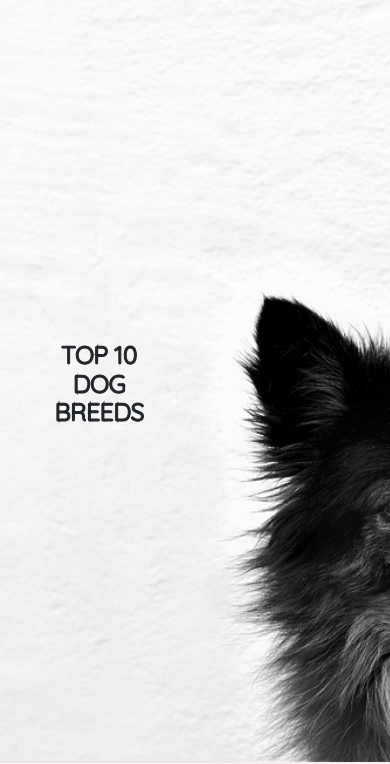
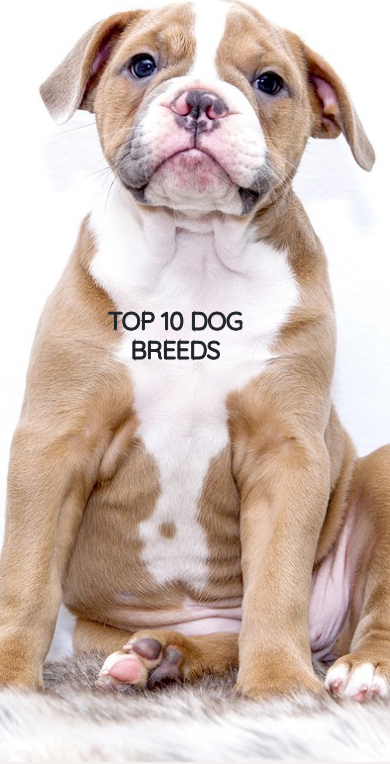
Before and after one commit to Oman24everDev/kodego-program-project-1, a plain HTML site: page Project-1/top10.html in a window 390 px wide. Shown: the part 82-846 px from the top of the page. Drawn offline with nearby package versions, Linux system fonts and the light colour scheme.

Commit message:
modified top10 section, change image

```diff
--- a/Project-1/css/style.css
+++ b/Project-1/css/style.css
@@ -79,6 +79,10 @@ a:hover{
 
 .banner-image .content-about{
   font-size: 1.8em;
+}
+
+.banner-image .content-top10{
+  padding-left: 5em;
 }
 
 .banner-image .text-dark{
@@ -240,14 +244,12 @@ padding-bottom: 1rem;
     -webkit-text-stroke-width: 0.4px;
   }
 
-  .banner-image .adopt-button{
-    background-color: #000;
-    color: white;
+
+  .banner-image .top10-head{
+    margin-right: 5em;
+    align-items: center;
   }
 
-  .banner-image .top10-head{
-    margin-right: 10em;
-  }
 
   .banner-image .adopt-button:hover{
     color: #c08282;
--- a/Project-1/top10.html
+++ b/Project-1/top10.html
@@ -25,7 +25,7 @@
   <!--For Banner Image CSS Internal-->
   <style>
     .banner-image {
-      background-image: url('images/top-content-banner2.jpg');
+      background-image: url('images/top10image3.jpg');
       background-size: cover;
     }
   </style>
@@ -80,8 +80,8 @@
       <!--Nav Bar End-->
 
       <!--Banner Image Start-->
-      <div class="banner-image w-100 vh-100 d-flex justify-content-start align-items-center ps-5">
-        <div class="content text-start">
+      <div class="banner-image w-100 vh-100 d-flex justify-content-start align-items-center">
+        <div class="content-top10">
           <h1 class="top10-head text-dark fw-bold">TOP 10 DOG BREEDS</h1>
         </div>
       </div>
```
Also changed, not shown: Project-1/images/top-content-banner2.jpg (deleted), Project-1/images/top10image3.jpg (added).
